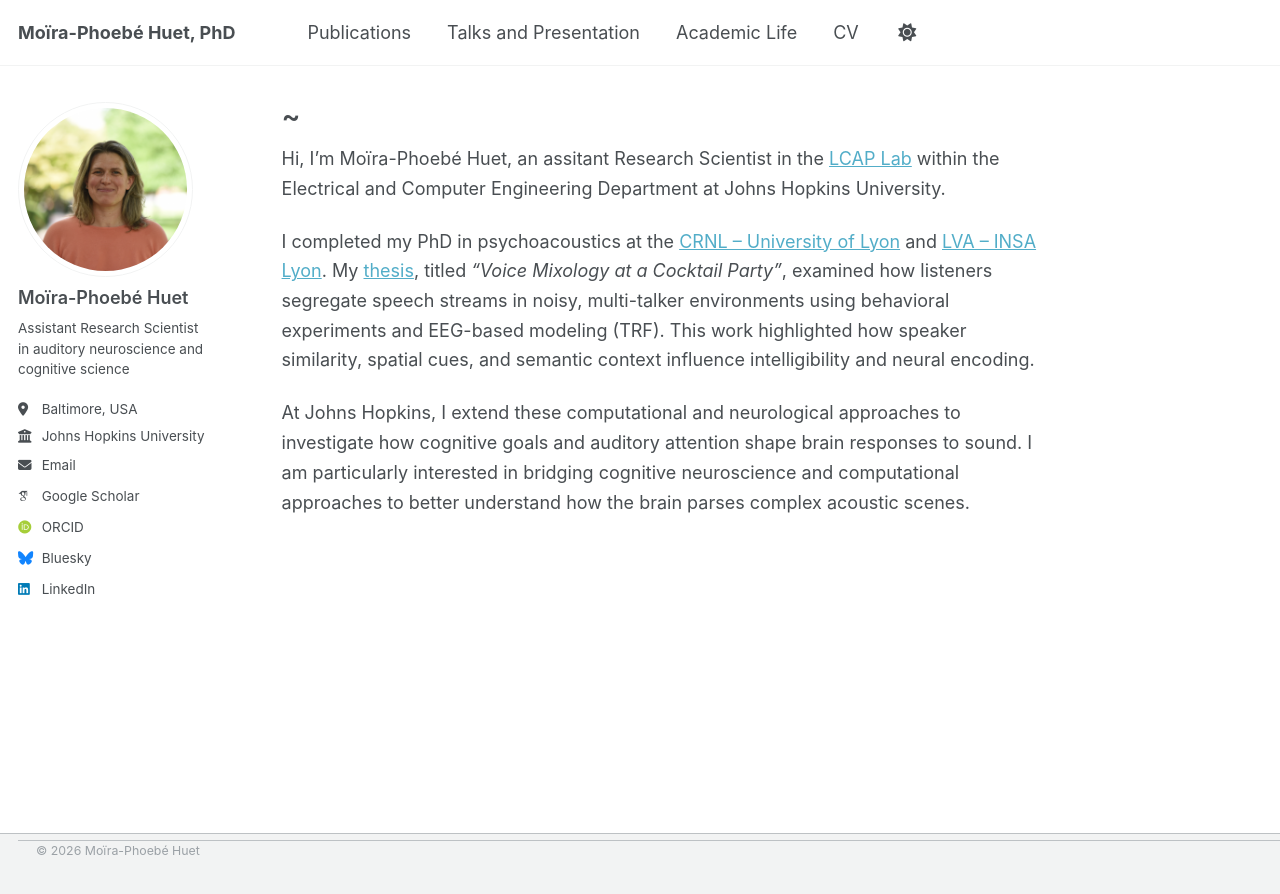
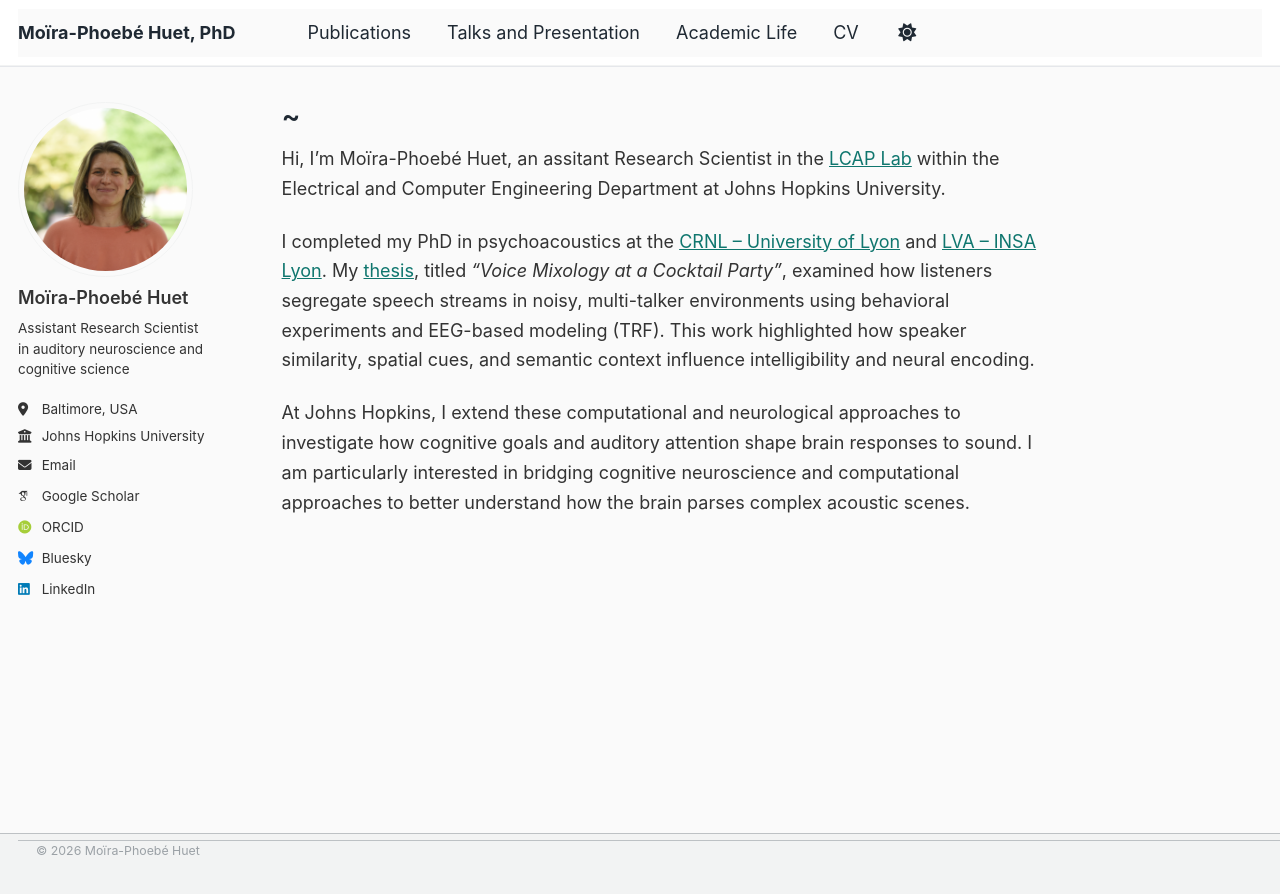
Before and after one commit to mphuet/mphuet.github.io, a Jekyll site: the page built from _pages/about.md, in a window 1280 px wide. Shown: the top 894 px of the page. Built offline with Jekyll 4.4.1, drawn with Linux system fonts in a browser that asks for light colours; some web fonts are replaced.

Commit message:
Update main.scss

```diff
--- a/assets/css/main.scss
+++ b/assets/css/main.scss
@@ -62,3 +62,34 @@ body {
 .masthead {
   height: auto;
 }
+
+/* === Modern Neuroscience Slate + Teal Palette === */
+
+:root {
+  --global-bg-color: #FAFAFA;
+  --global-text-color: #333333;
+  --global-link-color: #0F766E;
+  --global-link-color-hover: #0B5F59;
+  --global-masthead-link-color: #1F2933;
+}
+
+/* Titles */
+.page__title,
+.archive__item-title {
+  color: #1F2933;
+}
+
+/* Links */
+a {
+  color: #0F766E;
+}
+
+a:hover {
+  color: #0B5F59;
+}
+
+/* Subtle refinement */
+.masthead {
+  background-color: #FFFFFF;
+  border-bottom: 1px solid #E5E7EB;
+}
```
